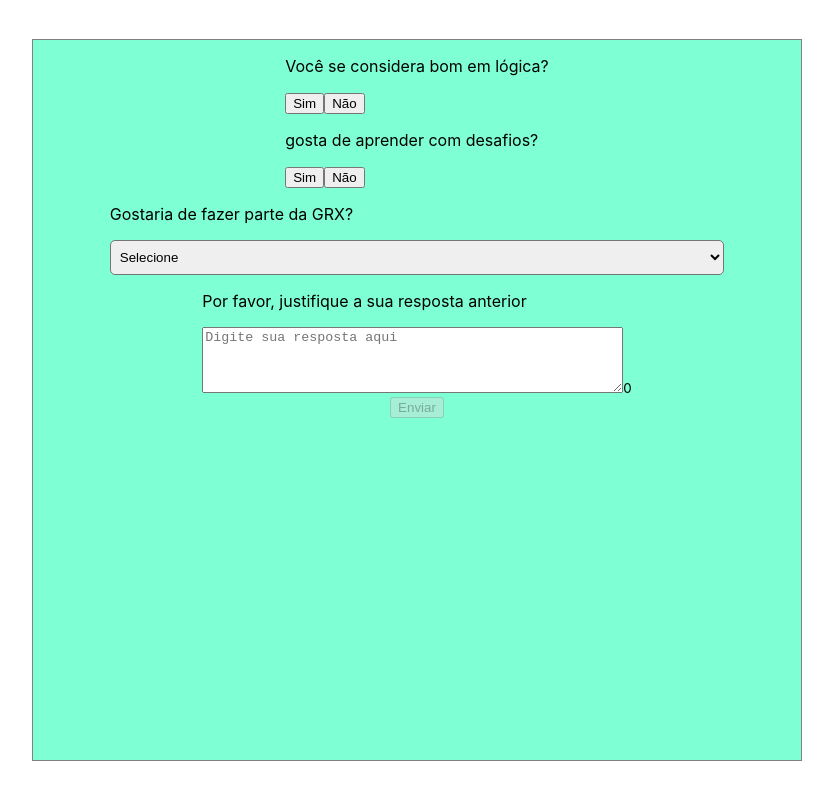
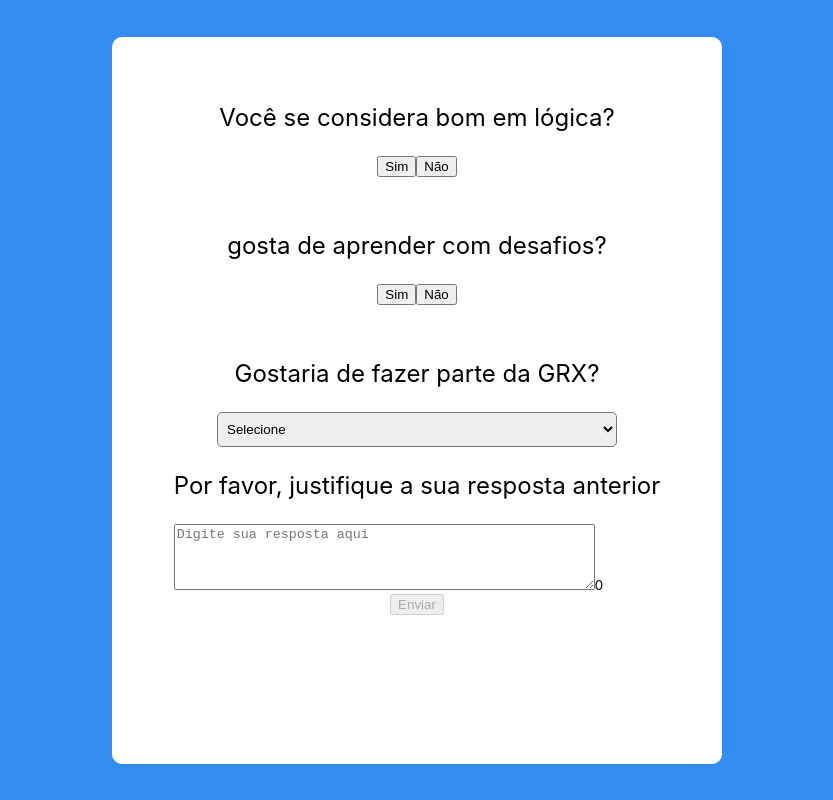
Before and after one commit to Thales-Daniel/desafio-coleta, a React (Create React App) app: page /1 in a window 1280 px wide. Shown: the whole page, without its empty margins (223-1056 px from the left). Built offline with nearby package versions, Linux system fonts and the light colour scheme.

Commit message:
style: adicionado style dos componentes do form

```diff
--- a/src/components/form/style.css
+++ b/src/components/form/style.css
@@ -3,8 +3,14 @@
   flex-direction: column;
   align-items: center;
   justify-content: flex-start;
-  width: 60%;
-  height: 90%;
-  background-color: aquamarine;
-  border: solid gray 1px;
+  height: 80%;
+  width: 500px;
+  background: #fff;
+  border-radius: 10px;
+  overflow: hidden;
+  padding: 42px 55px 45px 55px;
 }
+
+p {
+  font-size: x-large;
+}
--- a/src/components/input/index.jsx
+++ b/src/components/input/index.jsx
@@ -1,19 +1,20 @@
 import React from 'react';
+import './style.css';
 
 function InputRadio() {
   return (
     <div className="buttonContainer">
-      <div>
       <p>
         Você se considera bom em lógica?
       </p>
+      <div className="divButtons">
         <button type="button">Sim</button>
         <button type="button">Não</button>
       </div>
-      <div>
       <p>
         gosta de aprender com desafios?
       </p>
+      <div className="divButtons">
         <button type="button">Sim</button>
         <button type="button">Não</button>
       </div>
--- /dev/null
+++ b/src/components/input/style.css
@@ -0,0 +1,13 @@
+.buttonContainer {
+  display: flex;
+  flex-direction: column;
+  justify-content: center;
+  align-items: center;
+  width: 80%;
+}
+
+
+.divButtons {
+  display: flex;
+  margin-bottom: 30px;
+}
--- a/src/components/select/index.jsx
+++ b/src/components/select/index.jsx
@@ -4,7 +4,7 @@ import './style.css';
 function Select() {
   return (
     <div className="selectCampo">
-      <p>
+      <p className="titleSelect">
         Gostaria de fazer parte da GRX?
       </p>
       <label htmlFor="respostasSelect">
--- a/src/components/select/style.css
+++ b/src/components/select/style.css
@@ -1,10 +1,16 @@
 .selectCampo {
   display: flex;
   flex-direction: column;
+  justify-self: center;
+  align-items: center;
   width: 80%;
 }
 
-.selectCampo  > label > select {
+.selectCampo > label {
+  width: 100%;
+}
+
+#respostasSelect {
   width: 100%;
   height: 35px;
   padding: 0 5px;
--- a/src/index.css
+++ b/src/index.css
@@ -9,4 +9,5 @@ html, body {
     sans-serif;
   -webkit-font-smoothing: antialiased;
   -moz-osx-font-smoothing: grayscale;
+  background-color: #338CEF;
 }
```
Also changed, not shown: src/components/textArea/style.css (added). Lines whose indentation alone changed are shown as unchanged.
